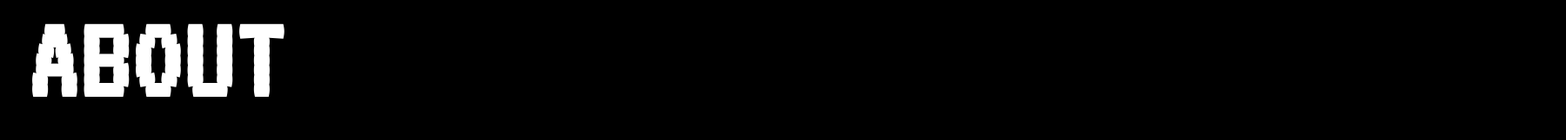
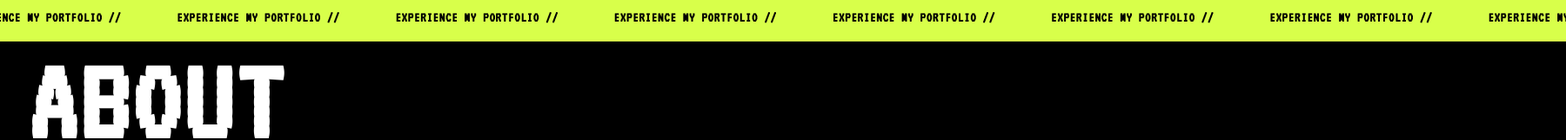
Before and after one commit to GeneralAcre/story-of-acre, a Next.js app: page /about in a window 1280 px wide. Shown: the top 162 px of the page at 87% size, 1800 px wide, since content can reach past the window. Built offline with nearby package versions, Linux system fonts and the light colour scheme.

Commit message:
About - Moving text

```diff
--- /dev/null
+++ b/src/app/Animations/text.js
@@ -0,0 +1,18 @@
+export default function MovingText() {
+  return (
+    <div className="marquee-wrapper fixed top-0 left-0 w-full bg-[#d8ff4a] z-50 h-10 sm:h-12 overflow-hidden whitespace-nowrap relative">
+    <div className="marquee-content inline-block whitespace-nowrap animate-marquee text-black font-bold text-sm sm:text-base uppercase tracking-wider py-2">
+      {/* Original content */}
+      <span className="mx-8">EXPERIENCE MY PORTFOLIO //</span>
+      <span className="mx-8">EXPERIENCE MY PORTFOLIO //</span>
+      <span className="mx-8">EXPERIENCE MY PORTFOLIO //</span>
+      <span className="mx-8">EXPERIENCE MY PORTFOLIO //</span>
+      {/* Duplicated content */}
+      <span className="mx-8">EXPERIENCE MY PORTFOLIO //</span>
+      <span className="mx-8">EXPERIENCE MY PORTFOLIO //</span>
+      <span className="mx-8">EXPERIENCE MY PORTFOLIO //</span>
+      <span className="mx-8">EXPERIENCE MY PORTFOLIO //</span>
+    </div>
+  </div>
+  );
+}
--- a/src/app/about/page.js
+++ b/src/app/about/page.js
@@ -1,8 +1,11 @@
 import Image from "next/image";
+import MovingText from "../Animations/text";
 
 export default function About() {
   return (
-    <div className="bg-black text-white min-h-screen px-4 sm:px-8">
+    <div>
+      <MovingText />
+      <div className="bg-black text-white min-h-screen px-4 sm:px-8">
       {/* ABOUT Header */}
       <header className="w-full text-[40px] sm:text-[45px] md:text-[60px] lg:text-[100px] xl:text-[140px]
             leading-none tracking-wide font-bold mb-8 ">ABOUT</header>
@@ -90,5 +93,6 @@ export default function About() {
       </div>
       <div className="h-20 sm:h-30"></div>
     </div>
+    </div>
   );
 }
--- a/src/app/globals.css
+++ b/src/app/globals.css
@@ -5,12 +5,27 @@ body {
   background-color: black;
   color: white;
 }
-
-
-.font-lato {
-  font-family: var(--font-lato);
+.marquee-wrapper {
+  overflow: hidden;
+  white-space: nowrap;
+  width: 1800px; /* visible width */
 }
 
+.marquee-content {
+  display: inline-block;
+  white-space: nowrap;
+  animation: marquee 20s linear infinite;
+  width: 1600px; /* twice the width */
+}
+
+@keyframes marquee {
+  0% {
+    transform: translateX(0);
+  }
+  100% {
+    transform: translateX(-800px); /* negative of one set width */
+  }
+}
 @keyframes fillBox {
   from {
     width: 0%;
```
